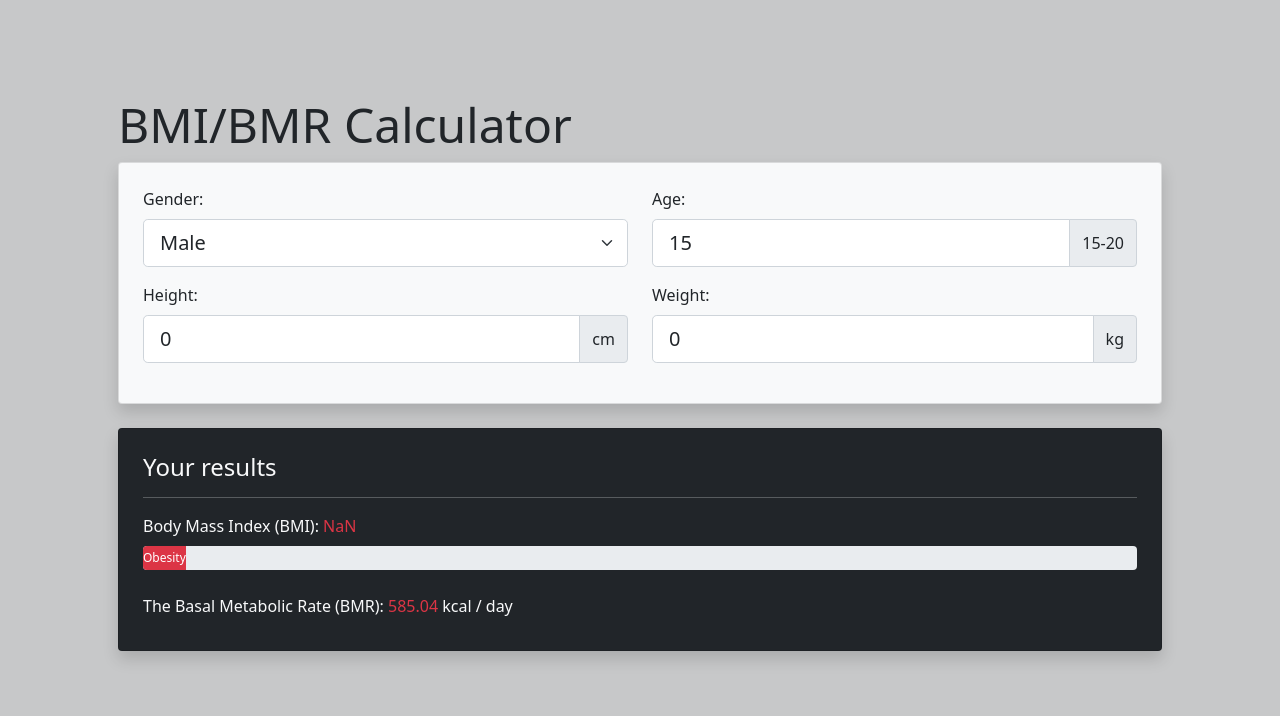
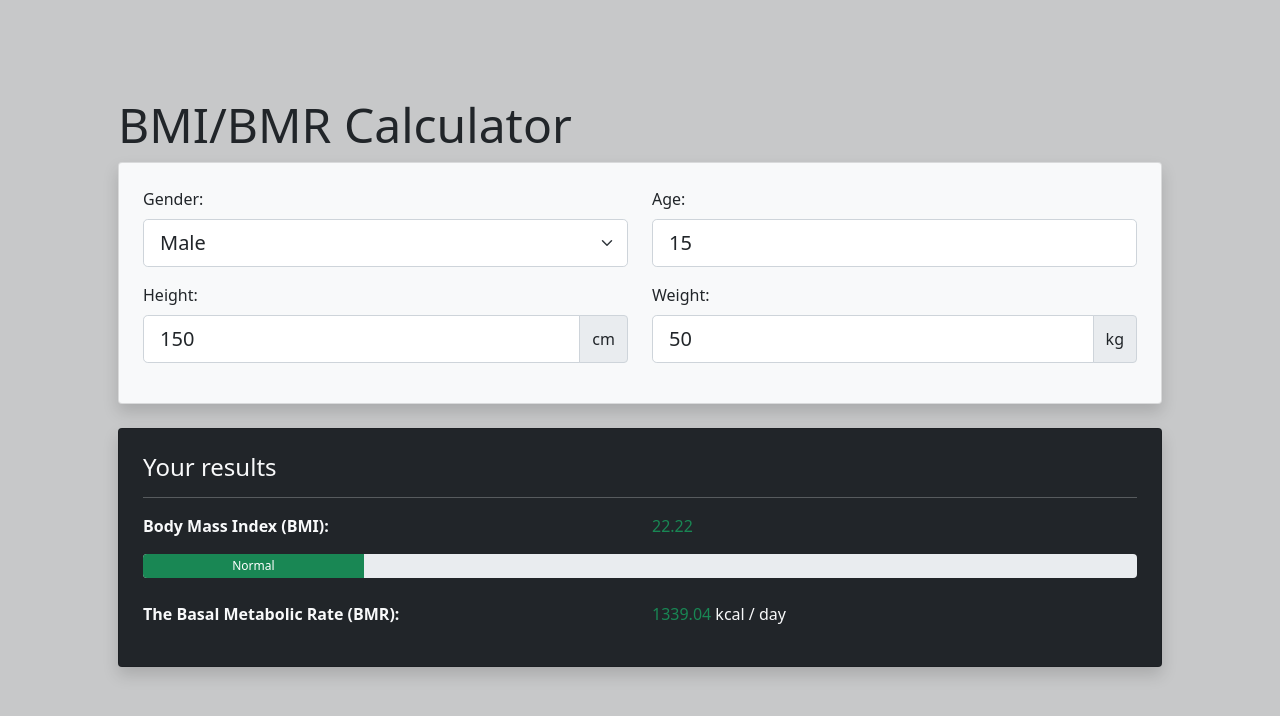
Before and after one commit to webceyhan/vite-bmi-app, a Vue app: page / in a window 1280 px wide. Shown: the top 716 px of the page. Built offline with nearby package versions, Linux system fonts and the light colour scheme.

Commit message:
defaults changed

```diff
--- a/src/App.vue
+++ b/src/App.vue
@@ -5,27 +5,33 @@ import { computed, ref } from 'vue';
 const form = ref({
   gender: 'male',
   age: 15,
-  weight: 0,
-  height: 0,
+  height: 150,
+  weight: 50,
 });
 
 const bmiMap = {
-  underweight: {  label: 'Underweight', color: 'info' },
+  underweight: { label: 'Underweight', color: 'info' },
   normal: { label: 'Normal', color: 'success' },
   overweight: { label: 'Overweight', color: 'warning' },
   obesity: { label: 'Obesity', color: 'danger' },
 }
 
 const bmi = computed(() => {
-  const { weight, height } = form.value;
+  const { weight, height, age } = form.value;
   const value = ((weight / height / height) * 10000).toFixed(2);
 
+  if (age >= 20) { // adults
     if (value < 18.5) return { ...bmiMap.underweight, value };
     if (value < 25) return { ...bmiMap.normal, value };
     if (value < 30) return { ...bmiMap.overweight, value };
     return { ...bmiMap.obesity, value };
-
-})
+  } else { // kids
+    if (value < 20.7) return { ...bmiMap.underweight, value };
+    if (value < 34) return { ...bmiMap.normal, value };
+    if (value < 39.8) return { ...bmiMap.overweight, value };
+    return { ...bmiMap.obesity, value };
+  }
+});
 
 const bmr = computed(() => {
   // get input values
@@ -56,7 +62,6 @@ const bmr = computed(() => {
 
           <div class="col-12 col-md-6 mb-3">
             <label for="age" class="form-label">Age:</label>
-            <div class="input-group">
             <input
               type="number"
               name="age"
@@ -67,8 +72,6 @@ const bmr = computed(() => {
               v-model.number="form.age"
               required
             />
-              <span class="input-group-text">15-20</span>
-            </div>
           </div>
 
           <div class="col-12 col-md-6 mb-3">
@@ -110,23 +113,26 @@ const bmr = computed(() => {
 
         <hr />
 
-        <p class="mb-2">
-          Body Mass Index (BMI):
+        <dl class="row mb-2">
+          <dt class="col-12 col-md">Body Mass Index (BMI):</dt>
+          <dd class="col-12 col-md">
             <span :class="`text-${bmi.color}`">{{ bmi.value }}</span>
-        </p>
+          </dd>
+        </dl>
 
         <div class="progress mb-4" style="height: 1.5rem;">
-          <div :class="`progress-bar bg-${bmi.color}`" :style="{width: `${bmi.value}%`}">
-          {{bmi.label}}
-          </div>
+          <div
+            :class="`progress-bar bg-${bmi.color}`"
+            :style="{ width: `${bmi.value}%` }"
+          >{{ bmi.label }}</div>
         </div>
 
-        <p class="mb-2">
-          The Basal Metabolic Rate (BMR):
+        <dl class="row mb-2">
+          <dt class="col-12 col-md">The Basal Metabolic Rate (BMR):</dt>
+          <dd class="col-12 col-md">
             <span :class="`text-${bmi.color}`">{{ bmr }}</span> kcal / day
-        </p>
-
-
+          </dd>
+        </dl>
       </div>
     </div>
   </div>
```
Lines whose indentation alone changed are shown as unchanged.
